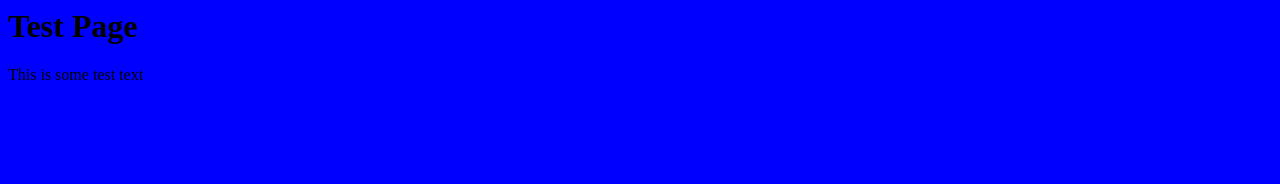
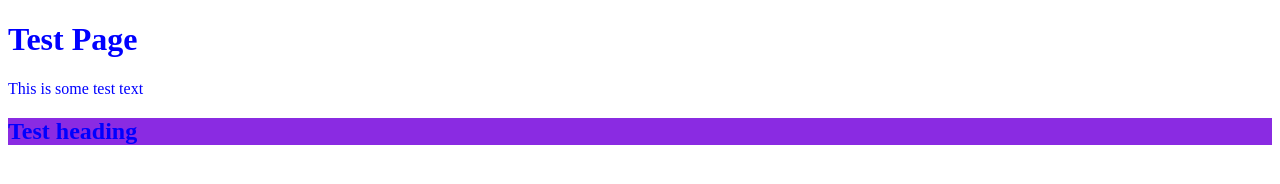
Before and after one commit to gresh113/web-project, a plain HTML site: page index.html in a window 1280 px wide. Drawn offline with Linux system fonts and the light colour scheme.

Commit message:
Trying some stuff

```diff
--- a/index.html
+++ b/index.html
@@ -1,3 +1,4 @@
+<!DOCTYPE html>
 <html>
 
 <head>
@@ -10,6 +11,9 @@
 <body>
     <p1>
         This is some test text
+        <div class="testdiv">
+            <h2>Test heading</h2>
+        </div>
     </p1>
 </body>
 
--- a/style.css
+++ b/style.css
@@ -1,3 +1,6 @@
 body{
-    background-color: blue;
+    color: blue;
 }
+.testdiv{
+    background-color: blueviolet;
+}
```
